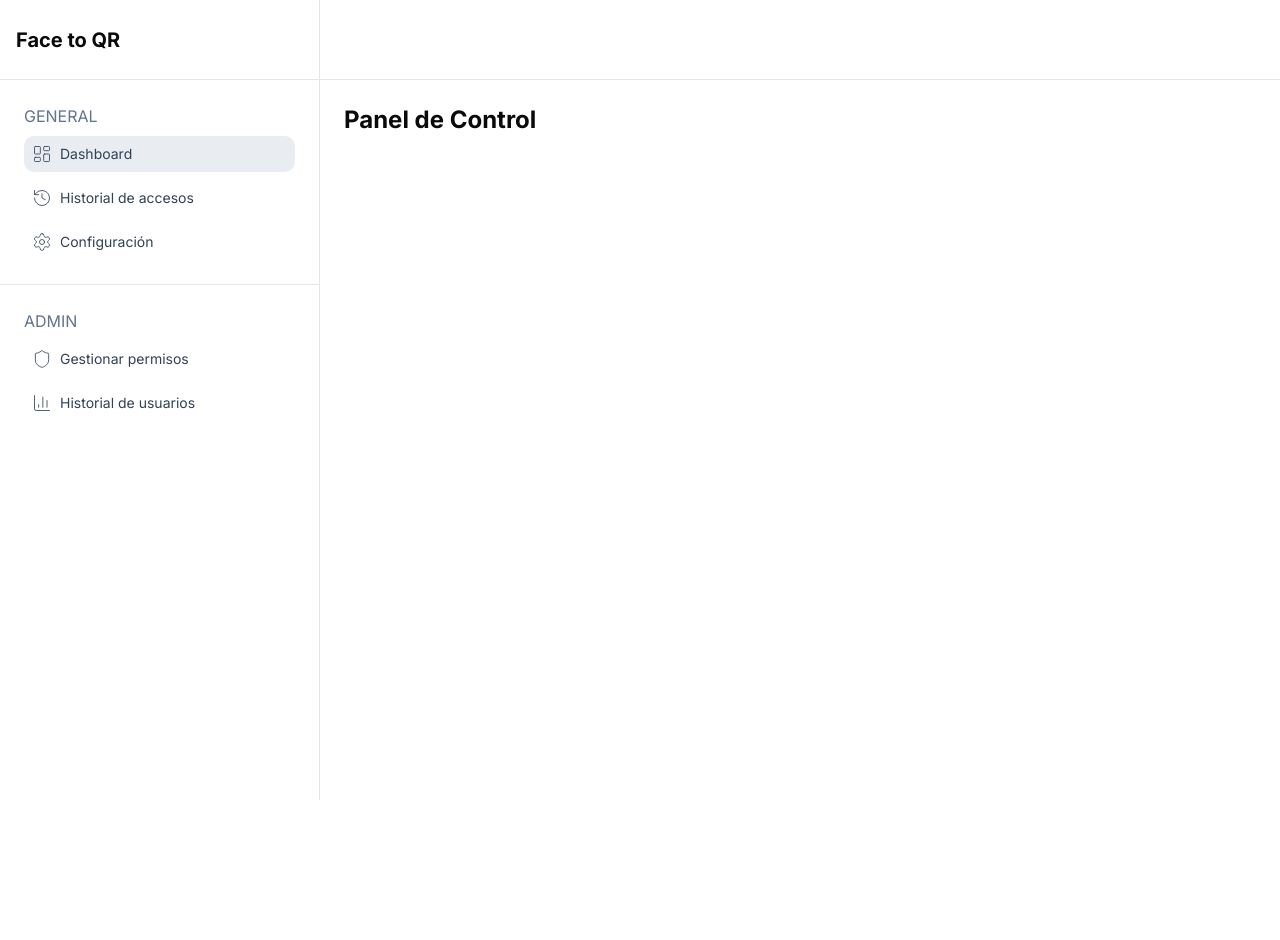
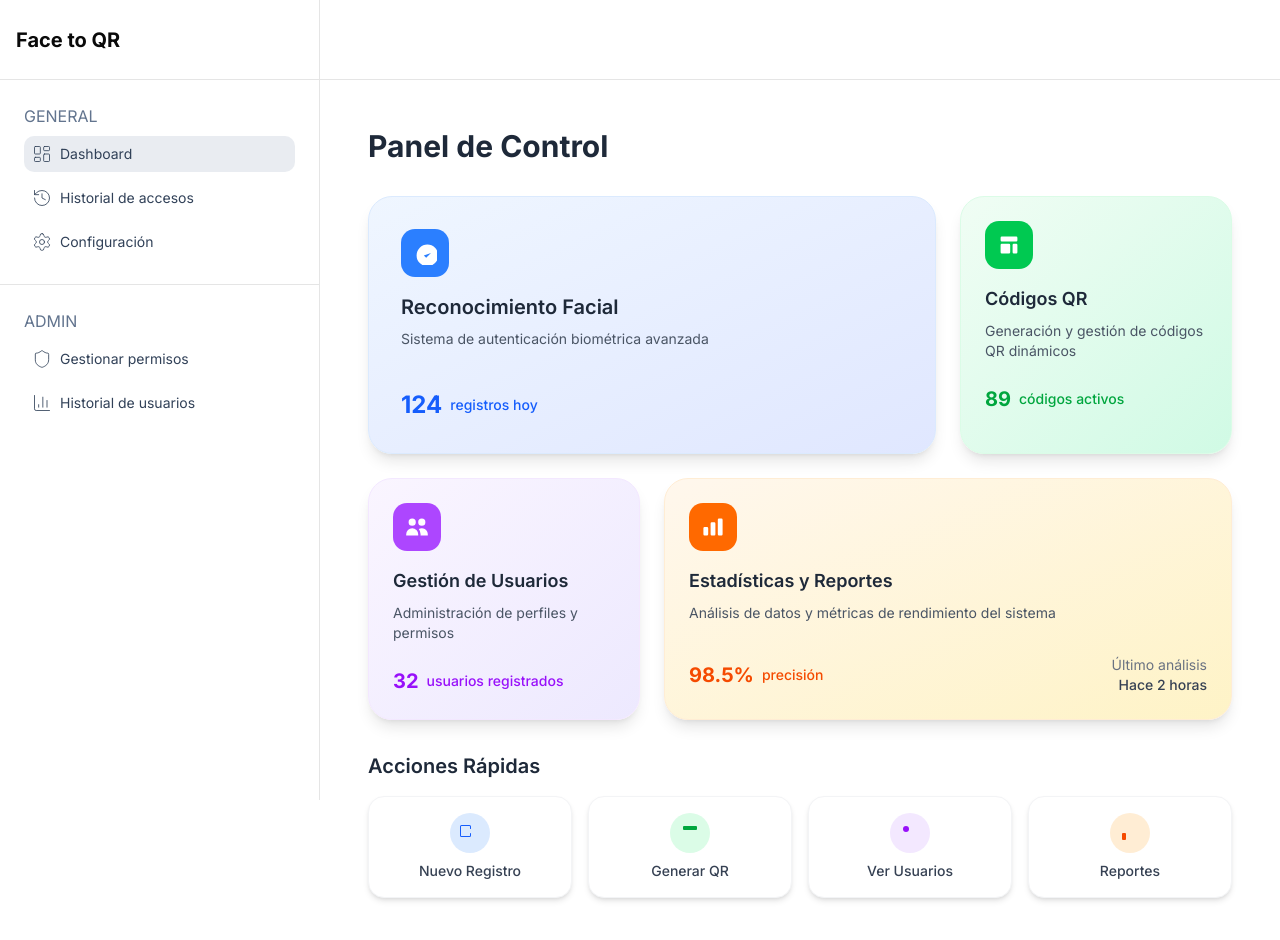
Before and after one commit to Gonzalo-Are/reconocimiento-facial-y-QR-din-mico, a Next.js app: page /dashboard in a window 1280 px wide. Shown: the top 940 px of the page. Before the commit the page ends 800 px from the top, so only its background shows below. Built offline with nearby package versions, Linux system fonts and the light colour scheme; no server answers.

Commit message:
diseño bento del dasboard general

```diff
--- a/src/app/(routes)/(dashboard)/dashboard/page.js
+++ b/src/app/(routes)/(dashboard)/dashboard/page.js
@@ -1,7 +1,194 @@
 export default function Dashboard() {
   return (
-    <>
-      <h1 className="text-2xl font-bold mb-4">Panel de Control</h1>
-    </>
+    <div className="p-6 space-y-6">
+      <h1 className="text-3xl font-bold text-gray-800 mb-8">
+        Panel de Control
+      </h1>
+
+      {/* Grid Bento Layout */}
+      <div className="grid grid-cols-1 md:grid-cols-2 lg:grid-cols-3 gap-6 max-w-7xl mx-auto">
+        {/* Tarjeta Principal - Más grande */}
+        <div className="lg:col-span-2 lg:row-span-1 bg-gradient-to-br from-blue-50 to-indigo-100 rounded-3xl p-8 shadow-lg hover:shadow-xl transition-all duration-300 border border-blue-100">
+          <div className="h-48 flex flex-col justify-between">
+            <div>
+              <div className="w-12 h-12 bg-blue-500 rounded-xl flex items-center justify-center mb-4">
+                <svg
+                  className="w-6 h-6 text-white"
+                  fill="currentColor"
+                  viewBox="0 0 20 20"
+                >
+                  <path d="M9 12l2 2 4-4m6 2a9 9 0 11-18 0 9 9 0 0118 0z" />
+                </svg>
+              </div>
+              <h3 className="text-xl font-semibold text-gray-800 mb-2">
+                Reconocimiento Facial
+              </h3>
+              <p className="text-gray-600 text-sm">
+                Sistema de autenticación biométrica avanzada
+              </p>
+            </div>
+            <div className="flex items-center text-blue-600 font-medium">
+              <span className="text-2xl font-bold mr-2">124</span>
+              <span className="text-sm">registros hoy</span>
+            </div>
+          </div>
+        </div>
+
+        {/* Tarjeta Secundaria Superior Derecha */}
+        <div className="bg-gradient-to-br from-green-50 to-emerald-100 rounded-3xl p-6 shadow-lg hover:shadow-xl transition-all duration-300 border border-green-100">
+          <div className="h-48 flex flex-col justify-between">
+            <div>
+              <div className="w-12 h-12 bg-green-500 rounded-xl flex items-center justify-center mb-4">
+                <svg
+                  className="w-6 h-6 text-white"
+                  fill="currentColor"
+                  viewBox="0 0 20 20"
+                >
+                  <path d="M3 4a1 1 0 011-1h12a1 1 0 011 1v2a1 1 0 01-1 1H4a1 1 0 01-1-1V4zM3 10a1 1 0 011-1h6a1 1 0 011 1v6a1 1 0 01-1 1H4a1 1 0 01-1-1v-6zM14 9a1 1 0 00-1 1v6a1 1 0 001 1h2a1 1 0 001-1v-6a1 1 0 00-1-1h-2z" />
+                </svg>
+              </div>
+              <h3 className="text-lg font-semibold text-gray-800 mb-2">
+                Códigos QR
+              </h3>
+              <p className="text-gray-600 text-sm">
+                Generación y gestión de códigos QR dinámicos
+              </p>
+            </div>
+            <div className="flex items-center text-green-600 font-medium">
+              <span className="text-xl font-bold mr-2">89</span>
+              <span className="text-sm">códigos activos</span>
+            </div>
+          </div>
+        </div>
+
+        {/* Tarjeta Inferior Izquierda */}
+        <div className="bg-gradient-to-br from-purple-50 to-violet-100 rounded-3xl p-6 shadow-lg hover:shadow-xl transition-all duration-300 border border-purple-100">
+          <div className="h-48 flex flex-col justify-between">
+            <div>
+              <div className="w-12 h-12 bg-purple-500 rounded-xl flex items-center justify-center mb-4">
+                <svg
+                  className="w-6 h-6 text-white"
+                  fill="currentColor"
+                  viewBox="0 0 20 20"
+                >
+                  <path d="M9 6a3 3 0 11-6 0 3 3 0 016 0zM17 6a3 3 0 11-6 0 3 3 0 016 0zM12.93 17c.046-.327.07-.66.07-1a6.97 6.97 0 00-1.5-4.33A5 5 0 0119 16v1h-6.07zM6 11a5 5 0 015 5v1H1v-1a5 5 0 015-5z" />
+                </svg>
+              </div>
+              <h3 className="text-lg font-semibold text-gray-800 mb-2">
+                Gestión de Usuarios
+              </h3>
+              <p className="text-gray-600 text-sm">
+                Administración de perfiles y permisos
+              </p>
+            </div>
+            <div className="flex items-center text-purple-600 font-medium">
+              <span className="text-xl font-bold mr-2">32</span>
+              <span className="text-sm">usuarios registrados</span>
+            </div>
+          </div>
+        </div>
+
+        {/* Tarjeta Inferior Derecha */}
+        <div className="lg:col-span-2 bg-gradient-to-br from-orange-50 to-amber-100 rounded-3xl p-6 shadow-lg hover:shadow-xl transition-all duration-300 border border-orange-100">
+          <div className="h-48 flex flex-col justify-between">
+            <div>
+              <div className="w-12 h-12 bg-orange-500 rounded-xl flex items-center justify-center mb-4">
+                <svg
+                  className="w-6 h-6 text-white"
+                  fill="currentColor"
+                  viewBox="0 0 20 20"
+                >
+                  <path d="M2 11a1 1 0 011-1h2a1 1 0 011 1v5a1 1 0 01-1 1H3a1 1 0 01-1-1v-5zM8 7a1 1 0 011-1h2a1 1 0 011 1v9a1 1 0 01-1 1H9a1 1 0 01-1-1V7zM14 4a1 1 0 011-1h2a1 1 0 011 1v12a1 1 0 01-1 1h-2a1 1 0 01-1-1V4z" />
+                </svg>
+              </div>
+              <h3 className="text-lg font-semibold text-gray-800 mb-2">
+                Estadísticas y Reportes
+              </h3>
+              <p className="text-gray-600 text-sm">
+                Análisis de datos y métricas de rendimiento del sistema
+              </p>
+            </div>
+            <div className="flex items-center justify-between">
+              <div className="flex items-center text-orange-600 font-medium">
+                <span className="text-xl font-bold mr-2">98.5%</span>
+                <span className="text-sm">precisión</span>
+              </div>
+              <div className="text-right">
+                <div className="text-sm text-gray-500">Último análisis</div>
+                <div className="text-sm font-medium text-gray-700">
+                  Hace 2 horas
+                </div>
+              </div>
+            </div>
+          </div>
+        </div>
+      </div>
+
+      {/* Sección de acciones rápidas */}
+      <div className="mt-8">
+        <h2 className="text-xl font-semibold text-gray-800 mb-4">
+          Acciones Rápidas
+        </h2>
+        <div className="grid grid-cols-2 md:grid-cols-4 gap-4">
+          <button className="bg-white rounded-2xl p-4 shadow-md hover:shadow-lg transition-all duration-300 border border-gray-100 flex flex-col items-center space-y-2">
+            <div className="w-10 h-10 bg-blue-100 rounded-full flex items-center justify-center">
+              <svg
+                className="w-5 h-5 text-blue-600"
+                fill="currentColor"
+                viewBox="0 0 20 20"
+              >
+                <path d="M10 3.5a.5.5 0 00-.5-.5h-8a.5.5 0 00-.5.5v9a.5.5 0 00.5.5h8a.5.5 0 00.5-.5v-2a.5.5 0 011 0v2A1.5 1.5 0 019.5 14h-8A1.5 1.5 0 010 12.5v-9A1.5 1.5 0 011.5 2h8A1.5 1.5 0 0111 3.5v2a.5.5 0 01-1 0v-2z" />
+              </svg>
+            </div>
+            <span className="text-sm font-medium text-gray-700">
+              Nuevo Registro
+            </span>
+          </button>
+
+          <button className="bg-white rounded-2xl p-4 shadow-md hover:shadow-lg transition-all duration-300 border border-gray-100 flex flex-col items-center space-y-2">
+            <div className="w-10 h-10 bg-green-100 rounded-full flex items-center justify-center">
+              <svg
+                className="w-5 h-5 text-green-600"
+                fill="currentColor"
+                viewBox="0 0 20 20"
+              >
+                <path d="M3 4a1 1 0 011-1h12a1 1 0 011 1v2a1 1 0 01-1 1H4a1 1 0 01-1-1V4z" />
+              </svg>
+            </div>
+            <span className="text-sm font-medium text-gray-700">
+              Generar QR
+            </span>
+          </button>
+
+          <button className="bg-white rounded-2xl p-4 shadow-md hover:shadow-lg transition-all duration-300 border border-gray-100 flex flex-col items-center space-y-2">
+            <div className="w-10 h-10 bg-purple-100 rounded-full flex items-center justify-center">
+              <svg
+                className="w-5 h-5 text-purple-600"
+                fill="currentColor"
+                viewBox="0 0 20 20"
+              >
+                <path d="M9 6a3 3 0 11-6 0 3 3 0 016 0z" />
+              </svg>
+            </div>
+            <span className="text-sm font-medium text-gray-700">
+              Ver Usuarios
+            </span>
+          </button>
+
+          <button className="bg-white rounded-2xl p-4 shadow-md hover:shadow-lg transition-all duration-300 border border-gray-100 flex flex-col items-center space-y-2">
+            <div className="w-10 h-10 bg-orange-100 rounded-full flex items-center justify-center">
+              <svg
+                className="w-5 h-5 text-orange-600"
+                fill="currentColor"
+                viewBox="0 0 20 20"
+              >
+                <path d="M2 11a1 1 0 011-1h2a1 1 0 011 1v5a1 1 0 01-1 1H3a1 1 0 01-1-1v-5z" />
+              </svg>
+            </div>
+            <span className="text-sm font-medium text-gray-700">Reportes</span>
+          </button>
+        </div>
+      </div>
+    </div>
   );
 }
```
